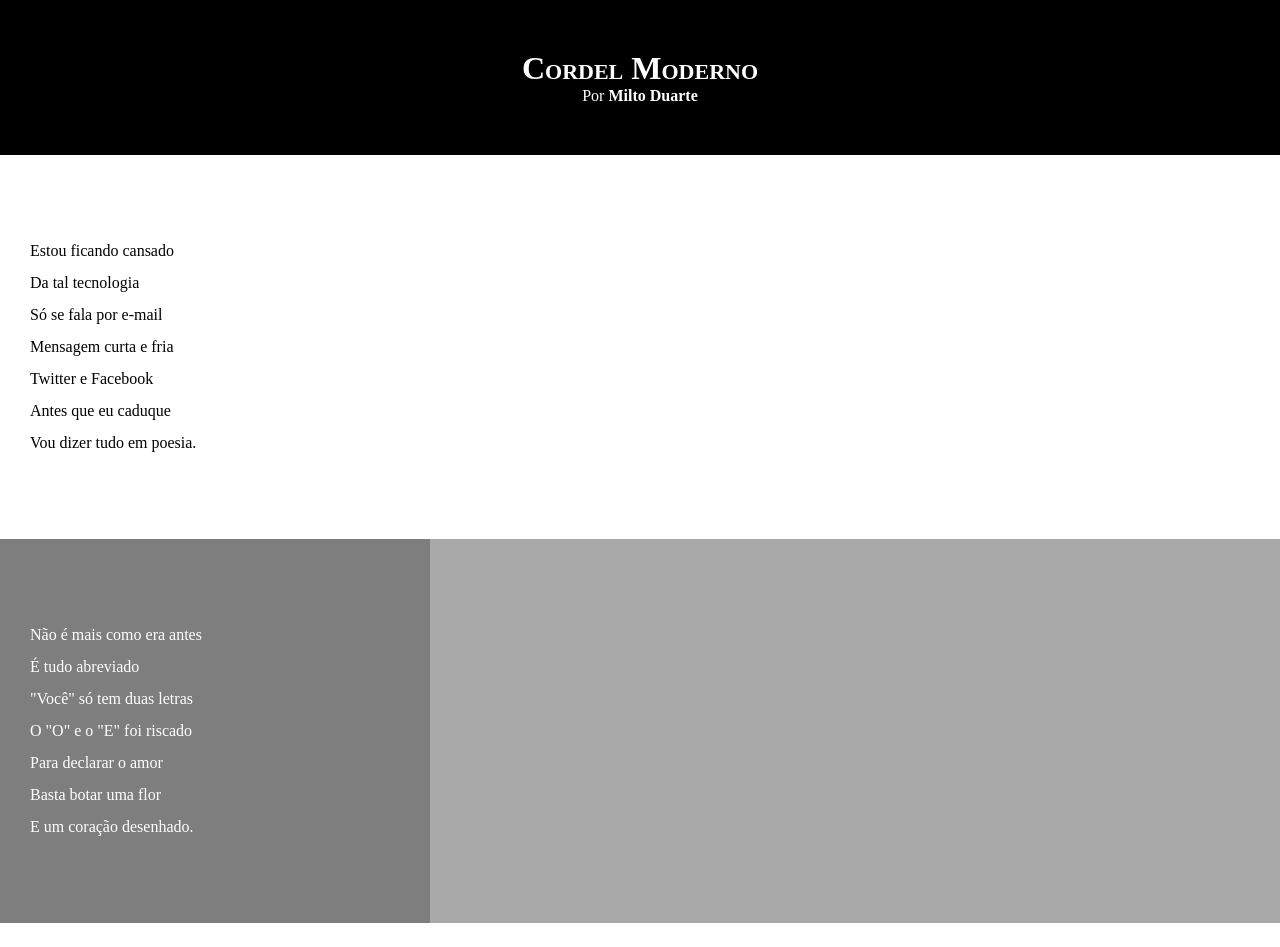
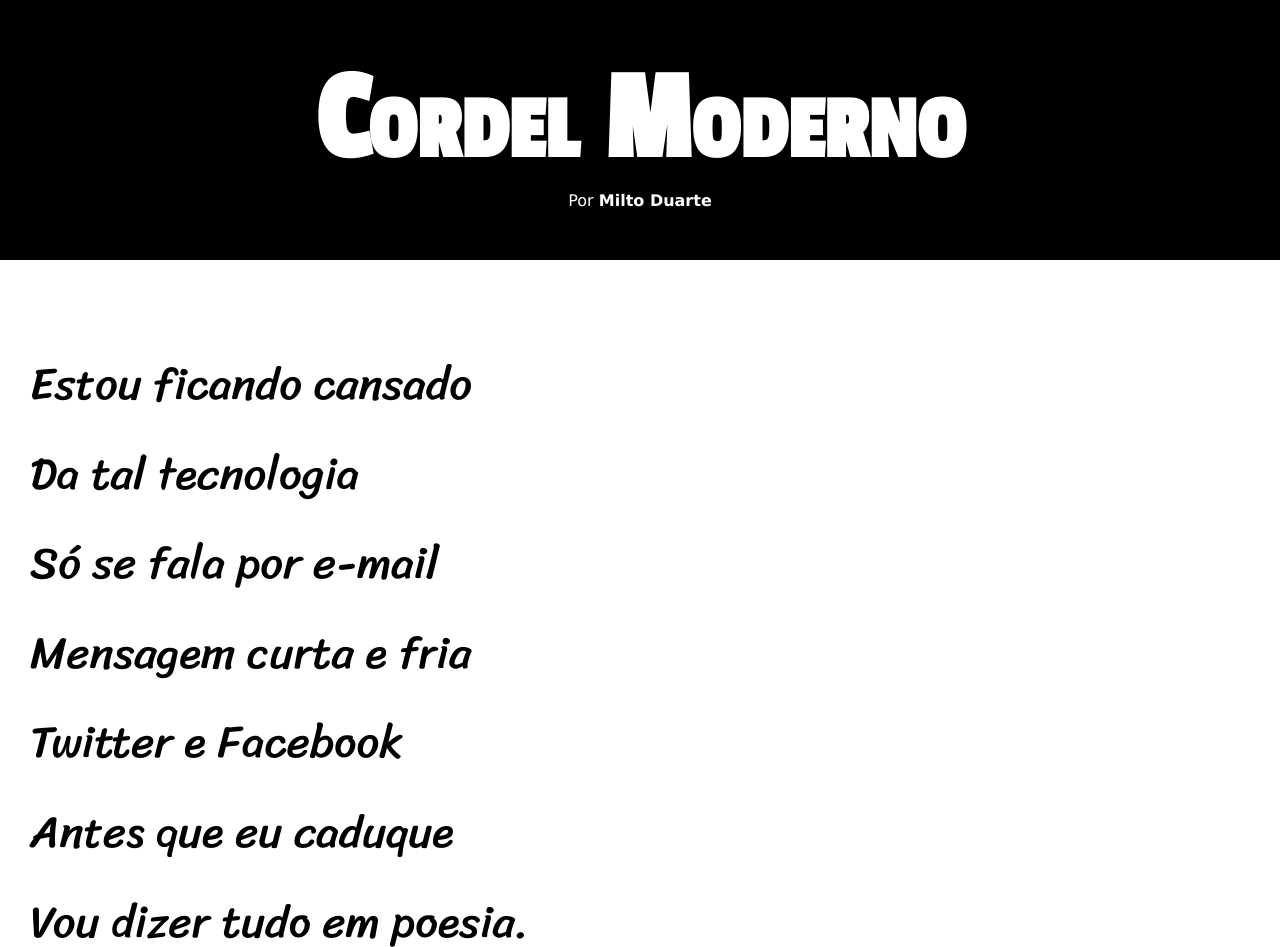
Before and after one commit to Mgomes46/html-css, a plain HTML site: page Desafios/Desafio 12/index.html in a window 1280 px wide. Shown: the top 947 px of the page. Drawn offline with Linux system fonts and the light colour scheme.

Commit message:
atualização de estilo desafio 12

```diff
--- a/Desafios/Desafio 12/estilo/style.css
+++ b/Desafios/Desafio 12/estilo/style.css
@@ -1,13 +1,25 @@
 @charset "UTF-8";
+
+@import url('https://fonts.googleapis.com/css2?family=Kaushan+Script&family=Passion+One&family=Work+Sans:ital,wght@0,200;0,300;0,400;0,500;0,600;0,700;0,800;0,900;1,100;1,200;1,300;1,400;1,500;1,600;1,700;1,800;1,900&display=swap');
+@import url('https://fonts.googleapis.com/css2?family=Kaushan+Script&family=Sriracha&family=Work+Sans:ital,wght@0,200;0,300;0,400;0,500;0,600;0,700;0,800;0,900;1,100;1,200;1,300;1,400;1,500;1,600;1,700;1,800;1,900&display=swap');
+
+:root {
+    --fonte1: Verdana, Geneva, Tahoma, sans-serif;
+    --fonte2: 'Passion One', cursive;
+    --fonte3: 'Sriracha', cursive;
+
+}
 
 * {
     margin: 0px;
     padding: 0px;
+    font-size: 1em;
 }
 
 html, body {
     min-height: 100vh;
     background-color: darkgray;
+    font-family: var(--fonte1);
 }
 
 header {
@@ -19,6 +31,8 @@ header {
 header > h1 {
     padding-top: 50px;
     font-variant: small-caps;
+    font-family: var(--fonte2);
+    font-size: 10vw; /* não e  a melhor opção para diminuir a letrar, mas e um bom recurso 10vw;*/
 }
 
 header > p {
@@ -40,6 +54,8 @@ section {
     padding-bottom: 10vh;
     line-height: 2em;
     padding-left: 30px;
+    font-family: var(--fonte3);
+    font-size: 3.5vw;
 }
 
 section.normal {
@@ -53,7 +69,7 @@ section.imagem {
 }
 
 section.imagem {
-    width: 400px;
+    display: inline-block;
     background-color: rgba(0, 0, 0, 0.253);
 
 }
```
